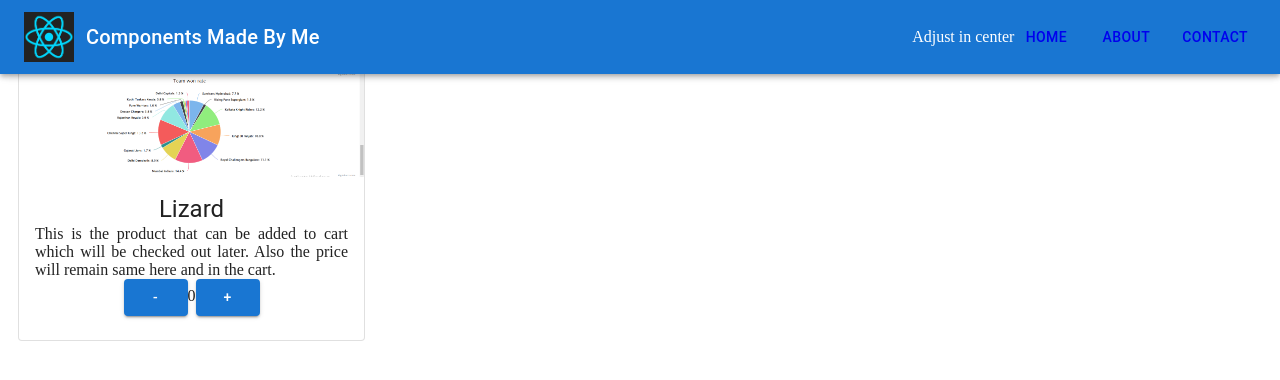
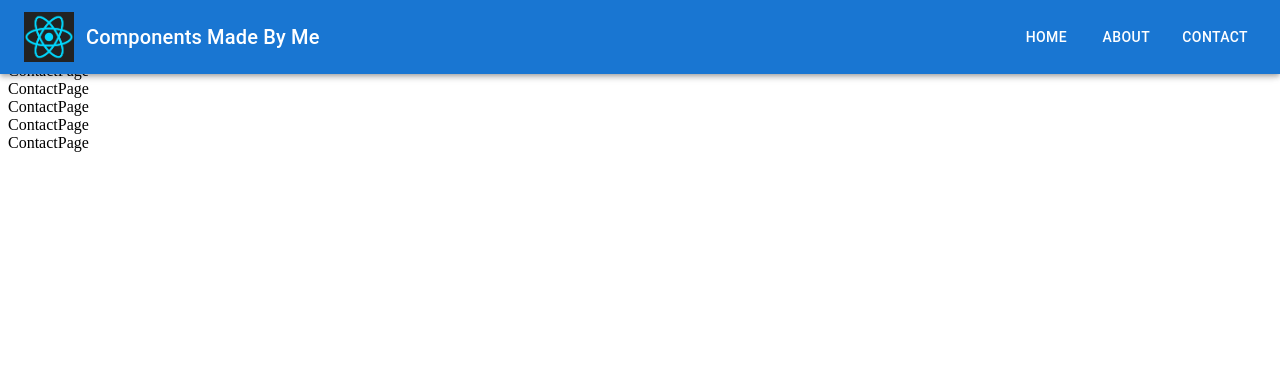
Before and after one commit to ujjawala397/ComponentsWebsite, a React (Create React App) app: page /contact in a window 1280 px wide. Shown: the top 380 px of the page. Built offline with nearby package versions, Linux system fonts and the light colour scheme.

Commit message:
State change by function and class

```diff
--- a/src/App.js
+++ b/src/App.js
@@ -1,10 +1,12 @@
 import React from 'react';
-
 import HomePage from './pages/Homepage';
 import ContactPage from './pages/Contactpage';
 import AboutPage from './pages/Aboutpage';
 import Qard from './components/Qards/Qard';
+import Todo from './components/TodoApp/Todo';
 import {Route, Routes} from 'react-router-dom';
+import SetStateFunction from './components/SetState/SetStateFunction';
+import SetStateClass from './components/SetState/SetStateClass';
 
 
 const App = () =>{
@@ -16,7 +18,9 @@ const App = () =>{
           <Route path="/contact" element={<ContactPage/>}/>
           <Route path="/about" element={<AboutPage/>}/>
           <Route path="/card" element={<Qard/>}/>
-
+          <Route path="/todoApp" element={<Todo/>}/>
+          <Route path="/setStateClass" element={<SetStateClass/>}/>
+          <Route path='/setStateFunction' element={<SetStateFunction/>}/>
         </Routes>
 
     </div>
--- a/src/components/Navbar/Navbar.js
+++ b/src/components/Navbar/Navbar.js
@@ -4,7 +4,7 @@ import React from 'react';
 import {Link} from 'react-router-dom';
 import './Navbar.css';
 
-import Text from './text';
+
 const Navbar = () => {
     return (
 
@@ -26,11 +26,11 @@ const Navbar = () => {
                   Components Made By Me
 
                 </Typography>
-                <Text/>
+
                 <Stack direction="row" spacing={2}>
-                  <Button color='inherit'> <Link to="/" style={{ textDecoration: 'none' }}>Home</Link></Button>
-                  <Button color='inherit'> <Link to="/about" style={{ textDecoration: 'none' }}>About</Link></Button>
-                  <Button color='inherit'> <Link to="/contact" style={{ textDecoration: 'none' }}>Contact</Link></Button>
+                  <Button color='inherit'> <Link to="/" style={{ textDecoration: 'none', color:'white' }}>Home</Link></Button>
+                  <Button color='inherit'> <Link to="/about" style={{ textDecoration: 'none', color:'white' }}>About</Link></Button>
+                  <Button color='inherit'> <Link to="/contact" style={{ textDecoration: 'none', color:'white' }}>Contact</Link></Button>
                 </Stack>
               </Toolbar>
 
--- /dev/null
+++ b/src/components/SetState/SetStateClass.jsx
@@ -0,0 +1,27 @@
+import React, { Component } from 'react'
+import { Input } from '@mui/material';
+import { Link } from 'react-router-dom';
+class SetStateClass extends Component {
+    constructor(){
+        super();
+        this.state={
+            name:"React user"
+        }
+    }
+
+    render() {
+
+    return (
+        <div>
+            <div>
+                <Link to="/">Go Back</Link>
+            </div>
+            <div>Hi! My name is {this.state.name}</div>
+            <Input onChange={(e)=>this.setState({name:e.target.value})} />
+            <button >User Name</button>
+        </div>
+    )
+  }
+}
+
+export default SetStateClass;
--- /dev/null
+++ b/src/components/SetState/SetStateFunction.jsx
@@ -0,0 +1,19 @@
+import React,{useState} from 'react'
+import { Link } from 'react-router-dom'
+const Todo = () => {
+
+    const [data,setData]=useState({listItem:'',work:''})
+  return (
+    <div>
+
+
+        <div>
+            <Link to="/">Go back</Link>
+        </div>
+        <input placeholder='enter string' value={data.listItem} onChange={(e)=>(setData({...data,listItem:e.target.value}))} />
+        <div>  You wrote : {data.listItem} </div>
+    </div>
+  )
+}
+
+export default Todo
--- /dev/null
+++ b/src/components/TodoApp/Todo.jsx
@@ -0,0 +1,31 @@
+import { Button } from '@mui/material'
+import React,{useState} from 'react'
+import TodoList from './TodoList'
+import { Link } from 'react-router-dom'
+const Todo = () => {
+
+    const [data,setData]=useState({listItem:'',work:''})
+    const handleSubmit = (e) => {
+        e.preventDefault();
+        console.log(data.listItem)
+      }
+
+  return (
+    <div>
+
+        <div>
+          <Link to="/">Go back</Link>
+        </div>
+        <form onSubmit={handleSubmit}>
+            <input placeholder='enter task' value={data.listItem} onChange={(e)=>(setData({...data,listItem:e.target.value}))} />
+            <br/>
+            <input placeholder='enter work' value={data.work} onChange={(e)=>(setData({...data,work:e.target.value}))} />
+            <Button type="submit">Add</Button>
+        </form>
+
+        <TodoList name={data.listItem}/>
+    </div>
+  )
+}
+
+export default Todo
--- /dev/null
+++ b/src/components/TodoApp/TodoList.js
@@ -0,0 +1,15 @@
+import React from 'react'
+
+const TodoList = (props) => {
+  // props.preventDefault();
+
+
+  return (
+    <div>
+      <div>TodoList {props.name}</div>
+
+    </div>
+  )
+}
+
+export default TodoList
--- a/src/pages/Contactpage.js
+++ b/src/pages/Contactpage.js
@@ -1,12 +1,19 @@
 import React from 'react';
 import Navbar from '../components/Navbar/Navbar';
-import Qard from '../components/Qards/Qard';
+
 
 const ContactPage = () => {
     return(
         <div>
             <Navbar/>
-            <Qard/>
+            <div>ContactPage</div>
+            <div>ContactPage</div>
+            <div>ContactPage</div>
+            <div>ContactPage</div>
+            <div>ContactPage</div>
+            <div>ContactPage</div>
+            <div>ContactPage</div>
+            <div>ContactPage</div>
 
         </div>
     )
--- a/src/pages/Homepage.js
+++ b/src/pages/Homepage.js
@@ -1,4 +1,6 @@
 import React from 'react';
+import {Link} from 'react-router-dom';
+import { Stack } from '@mui/system';
 import Navbar from '../components/Navbar/Navbar';
 
 
@@ -6,12 +8,18 @@ const HomePage = () => {
     return (
         <div>
            <Navbar/>
-           <div style={{position:"fixed"}}>rtet</div>
+           <Stack style={{position:'absolute'}}>hii</Stack>
            <div>rtet</div>
            <div>rtet</div>
            <div>rtet</div>
            <div>rtet</div>
            <div>rtet</div>
+            <div>
+                <li><Link to="setStateClass">OnChange State will change By class</Link></li>
+                <li><Link to="setStatefunction">OnChange State will change by function</Link></li>
+                <li><Link to="card">Card</Link></li>
+                <li><Link to="todoApp">Todo App</Link></li>
+            </div>
 
         </div>
     )
```
Also changed, not shown: src/components/TodoApp/Navbar.jsx (added, +15 -0 lines).
